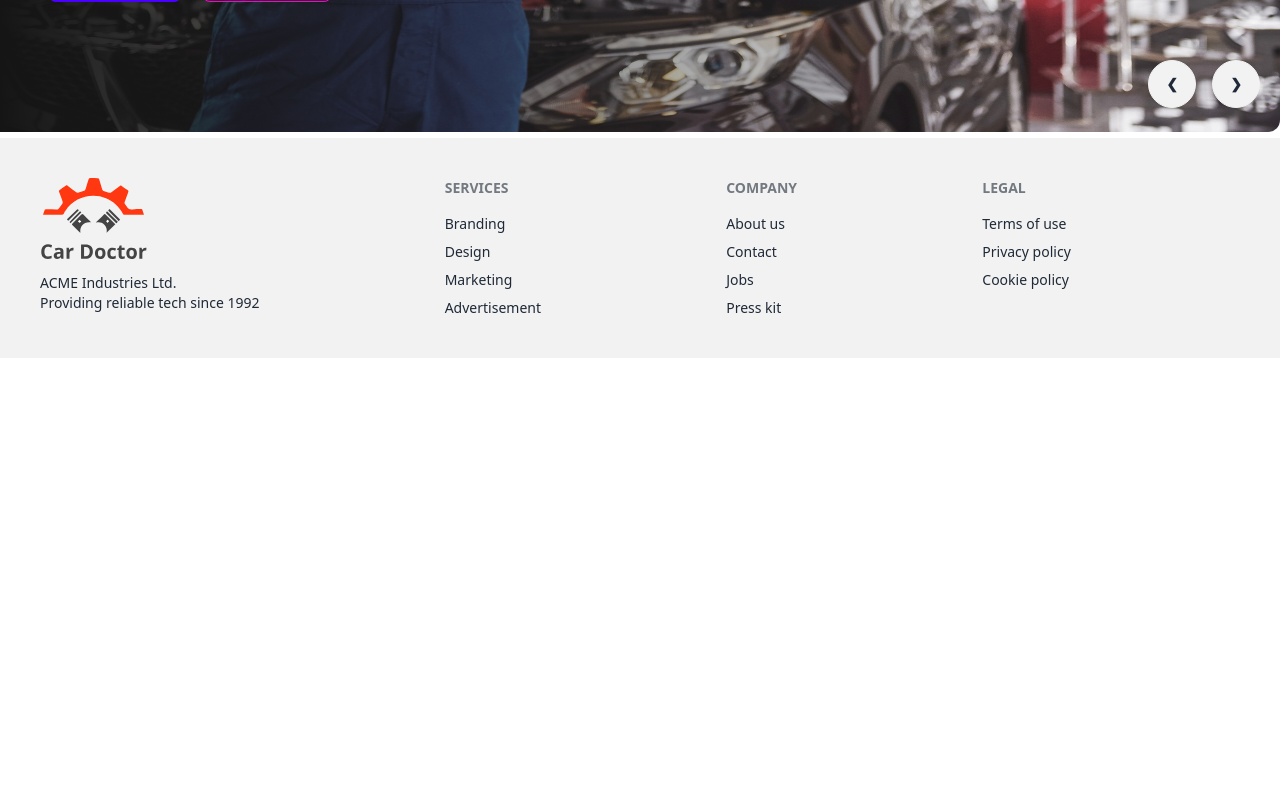
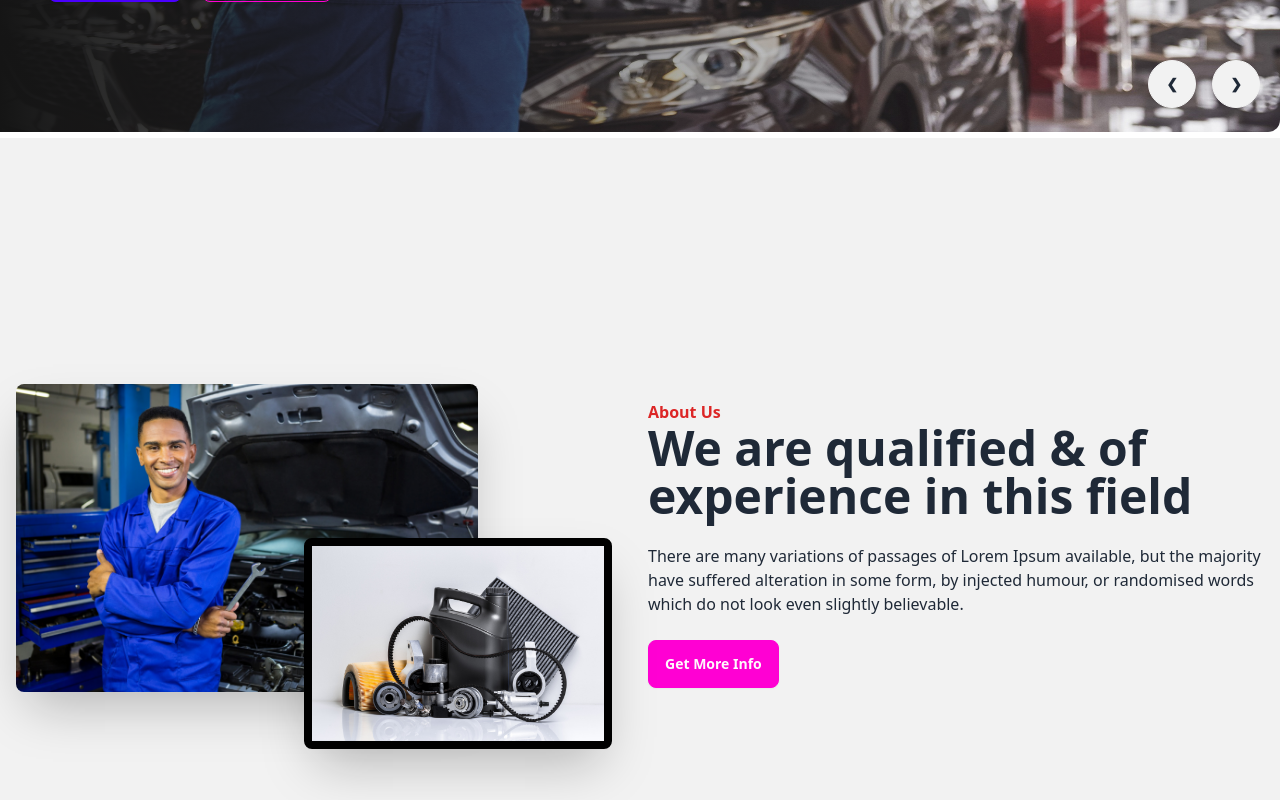
Before and after one commit to raufurrahim0845/car-repair-center, a React (Vite) app: page / in a window 1280 px wide. Shown: the part 600-1400 px from the top of the page. Before the commit the page ends 958 px from the top, so only its background shows below. Built offline with nearby package versions, Linux system fonts and the light colour scheme.

Commit message:
about us section has completed

```diff
--- /dev/null
+++ b/src/Pages/Home/About/About.jsx
@@ -0,0 +1,34 @@
+import person from "../../../assets/images/about_us/person.jpg";
+import parts from "../../../assets/images/about_us/parts.jpg";
+const About = () => {
+  return (
+    <div>
+      <div className="hero min-h-screen bg-base-200">
+        <div className="hero-content flex-col lg:flex-row">
+          <div className="lg:w-1/2 relative">
+            <img src={person} className="w-3/4 rounded-lg shadow-2xl" />
+            <img
+              src={parts}
+              className="w-1/2 border-8 border-black absolute right-5 top-1/2 rounded-lg shadow-2xl"
+            />
+          </div>
+          <div className="lg:w-1/2">
+            <h3 className="font-semibold text-red-600 mt-3">About Us</h3>
+            <h1 className="text-5xl font-bold">
+              We are qualified & of experience in this field
+            </h1>
+            <p className="py-6">
+              There are many variations of passages of Lorem Ipsum available,
+              but the majority have suffered alteration in some form, by
+              injected humour, or randomised words which do not look even
+              slightly believable.
+            </p>
+            <button className="btn btn-secondary">Get More Info</button>
+          </div>
+        </div>
+      </div>
+    </div>
+  );
+};
+
+export default About;
--- a/src/Pages/Home/Home/Home.jsx
+++ b/src/Pages/Home/Home/Home.jsx
@@ -1,9 +1,12 @@
+import About from "../About/About";
 import Banner from "../Banner/Banner";
+
 
 const Home = () => {
     return (
         <div className="mt-5">
             <Banner></Banner>
+            <About></About>
         </div>
     );
 };
--- /dev/null
+++ b/src/Pages/Home/Services/Services.jsx
@@ -0,0 +1,12 @@
+
+const Services = () => {
+    return (
+        <div>
+            <div>
+                <h3 className="text-3xl text-orange-600">Our Services</h3>
+            </div>
+        </div>
+    );
+};
+
+export default Services;
```
